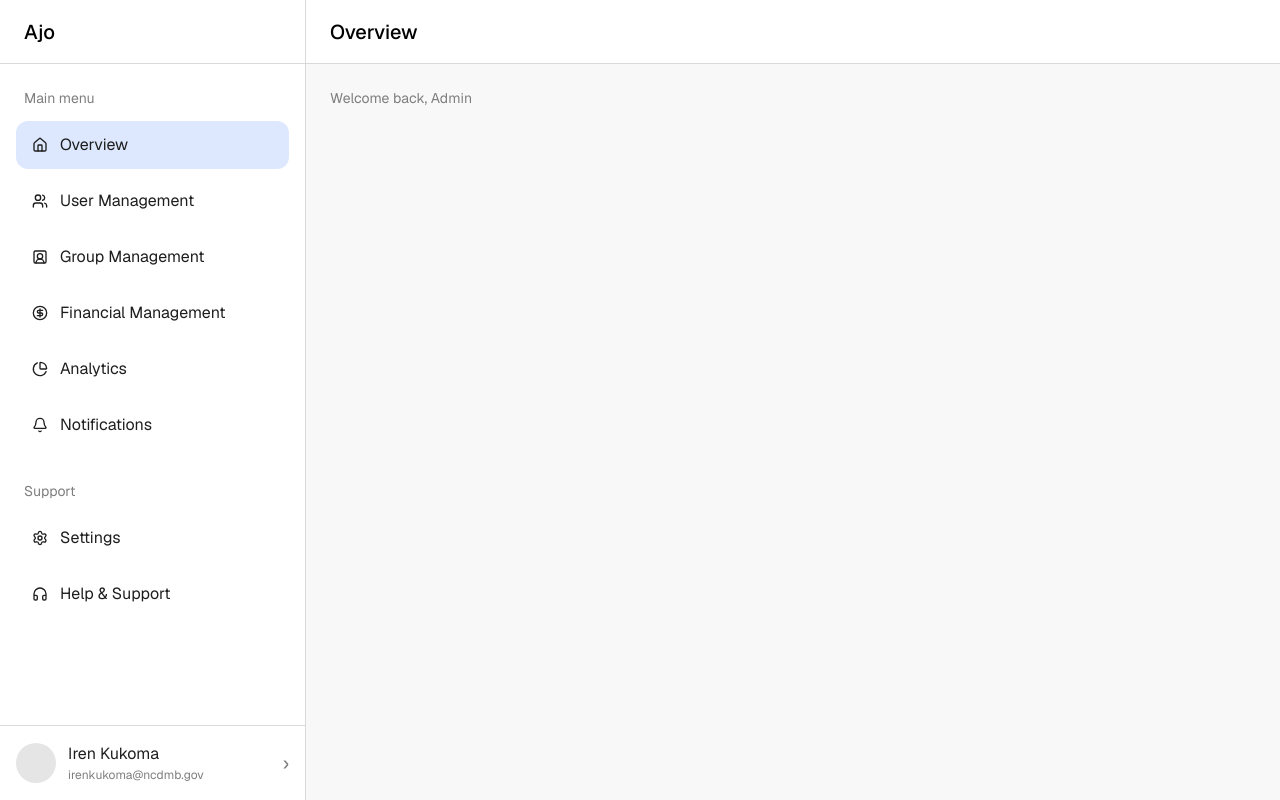
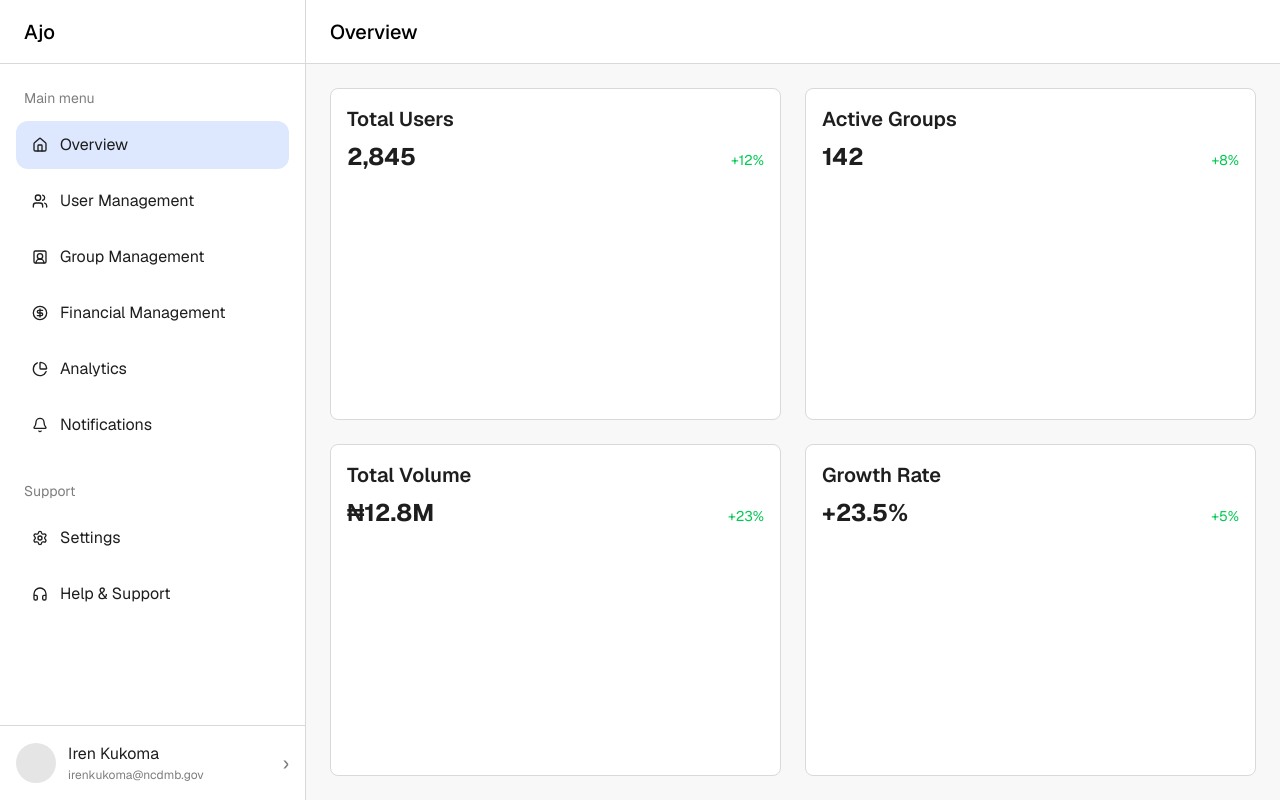
Before and after one commit to code-savan/ajo-sdk53, a Next.js app in the folder admin/: page / in a window 1280 px wide. Built offline with nearby package versions, Linux system fonts and the light colour scheme.

Commit message:
update 3

```diff
--- a/admin/app/page.jsx
+++ b/admin/app/page.jsx
@@ -1,12 +1,21 @@
 "use client";
-import { PageHeader } from "../components/ui";
+import { PageHeader, Card } from "../components/ui";
+import { demoStats } from "../data/adminContent";
 
 export default function Home() {
   return (
     <div className="flex-1 flex flex-col overflow-hidden">
       <PageHeader title="Overview" />
-      <main className="flex-1 bg-[var(--bg-content)] p-4 sm:p-6">
-        <div className="text-[#7E7E7E] text-sm">Welcome back, Admin</div>
+      <main className="flex-1 bg-[var(--bg-content)] p-4 sm:p-6 grid grid-cols-1 md:grid-cols-2 lg:grid-cols-2 gap-6">
+        {demoStats.overview.map((stat) => (
+          <Card key={stat.title}>
+            <h2 className="text-xl font-semibold mb-2">{stat.title}</h2>
+            <div className="flex justify-between items-baseline">
+              <span className="text-2xl font-bold">{stat.value}</span>
+              <span className="text-sm text-green-500">{stat.change}</span>
+            </div>
+          </Card>
+        ))}
       </main>
     </div>
   );
--- a/admin/app/users/[id]/page.jsx
+++ b/admin/app/users/[id]/page.jsx
@@ -1,5 +1,5 @@
-import { PageHeader, Card, Table } from "../../../../components/ui";
-import { users } from "../../../../data/adminContent";
+import { PageHeader, Card, Table } from "../../../components/ui";
+import { users } from "../../../data/adminContent";
 
 export default function UserDetail({ params }) {
   const user = users.find((u) => u.id === params.id) || users[0];
```
